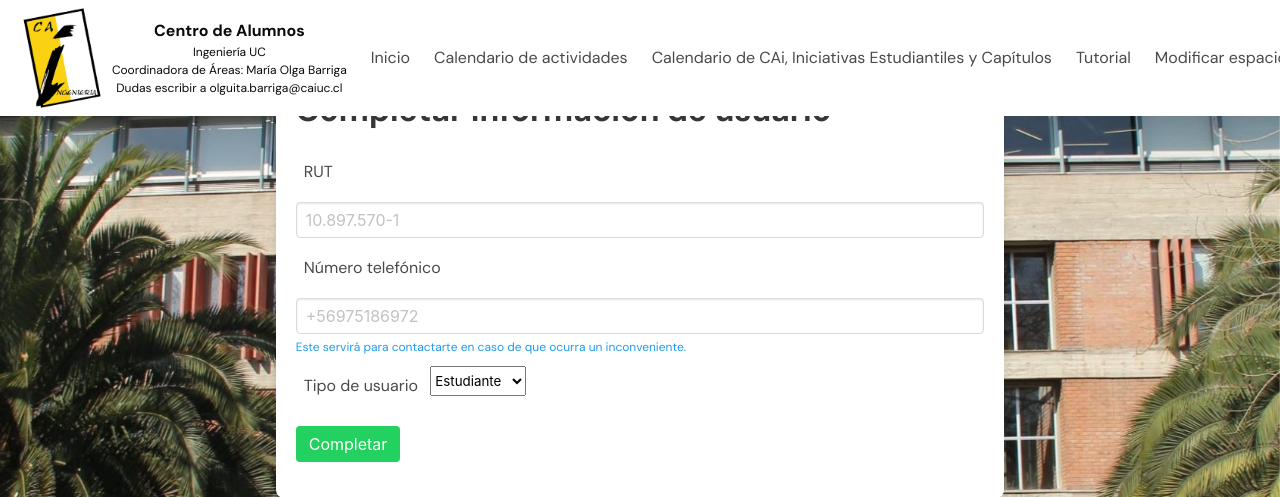
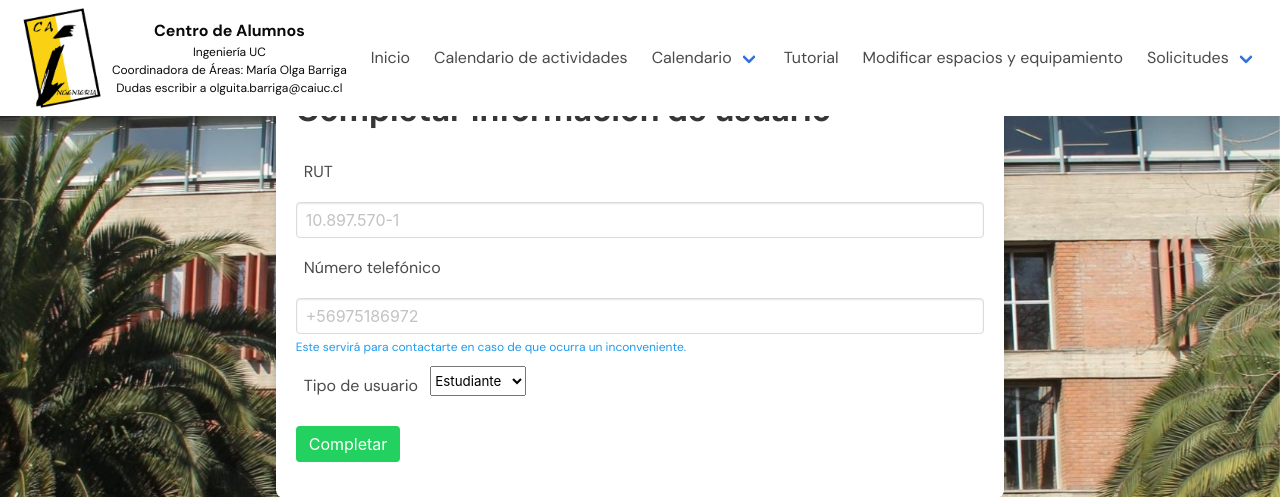
Before and after one commit to caiuc/pagina-solicitudes, a Django app: page /accounts/update/1/ in a window 1280 px wide. Shown: the top 497 px of the page. Run offline with Django 4.2, Linux system fonts and the light colour scheme; the visitor is signed in with stand-in values (Sample User, id 1); data comes from the database, SQL or seed files in the repository; some libraries are stand-ins or nearby versions.

Commit message:
Update base.html

```diff
--- a/templates/base.html
+++ b/templates/base.html
@@ -73,9 +73,20 @@
           <a class="navbar-item" href="{% url 'calendar' %}">
               Calendario de actividades
           </a>
-          <a class="navbar-item" href="{% url 'calendar' %}">
-              Calendario de CAi, Iniciativas Estudiantiles y Capítulos
-          </a>
+          <div class="navbar-item has-dropdown is-hoverable">
+              <a class="navbar-link">
+                Calendario
+              </a>
+              <div class="navbar-dropdown">
+                <a class="navbar-item" href="{% url 'calendar' %}">
+                  Calendario General
+                </a>
+                <a class="navbar-item" href="{% url 'calendar' %}">
+                  Calendario del CAI, Iniciativas Estudiantiles y Capítulos.
+                </a>
+
+              </div>
+            </div>
           <a class="navbar-item" href="{% url 'tutorial' %}">
           Tutorial
         </a>
```
